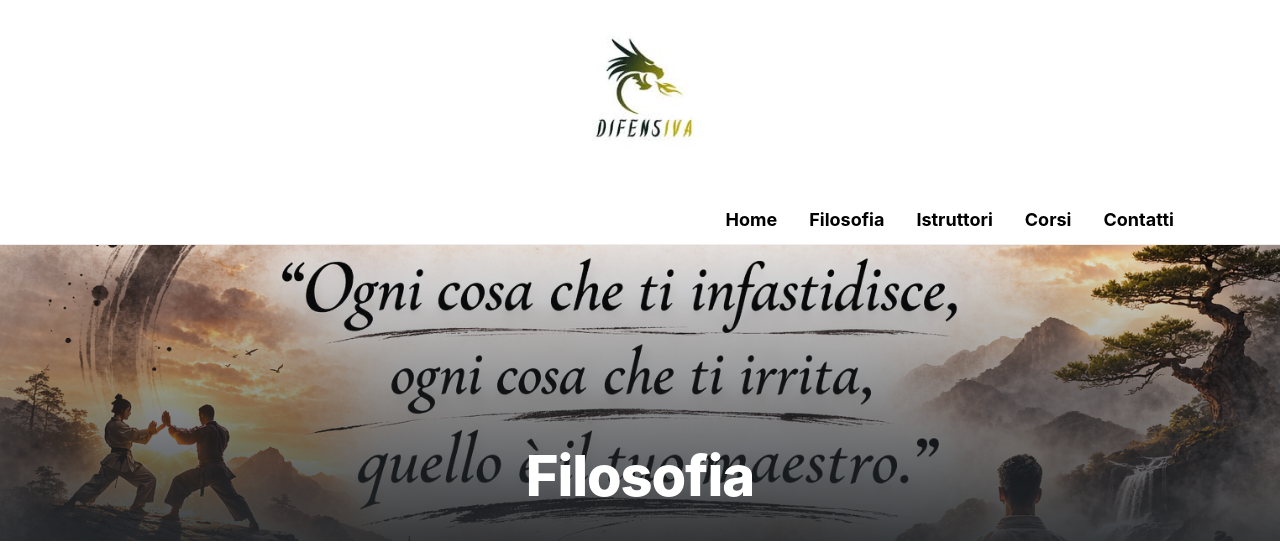
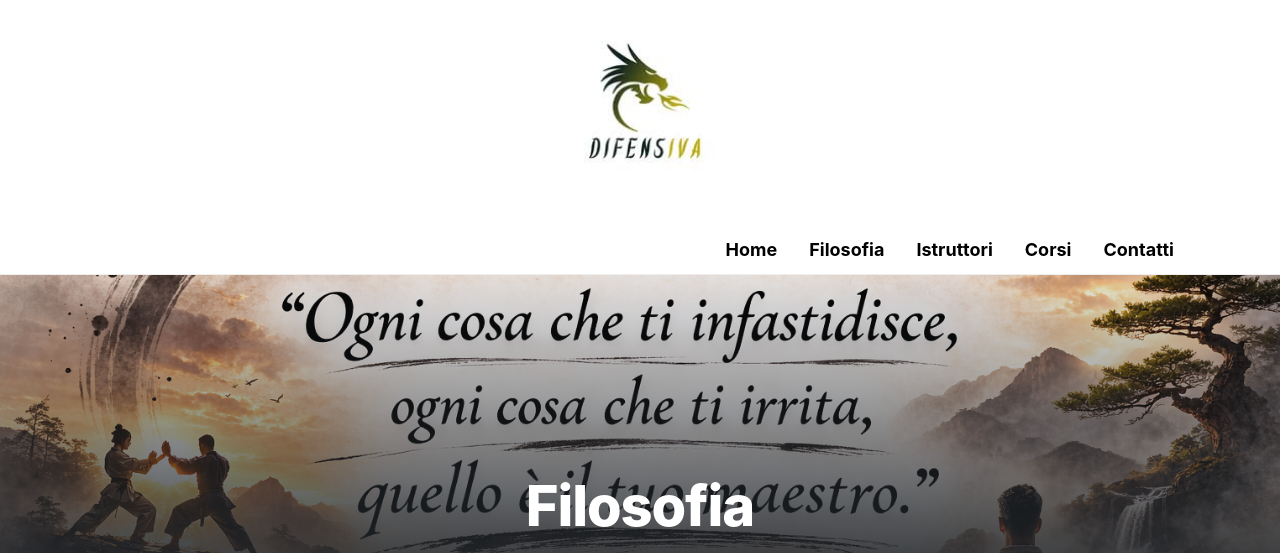
Before and after one commit to difensiva-varese/difensiva, a Jekyll site: the page built from pages/filosofia.md, in a window 1280 px wide. Shown: the top 553 px of the page. Built offline with Jekyll 4.4.1, drawn with Linux system fonts in a browser that asks for light colours; grey boxes are pictures that could not be loaded.

Commit message:
modifying themes

```diff
--- a/_sass/_custom.scss
+++ b/_sass/_custom.scss
@@ -351,7 +351,7 @@ header,
 
 /* Override del div con inline style height:300px */
 .text-center.my-3{
-  height: 180px !important;     /* prova 70–120 */
+  height: 210px !important;     /* prova 70–120 */
   margin-top: .5rem !important;
   margin-bottom: .5rem !important;
 }
@@ -368,7 +368,7 @@ header,
 }
 
 .video-wrapper{
-  max-width: 300px;
+  max-width: 450px;
   margin: 0 auto 2rem auto;
   border-radius: 18px;
   overflow: hidden;
```
